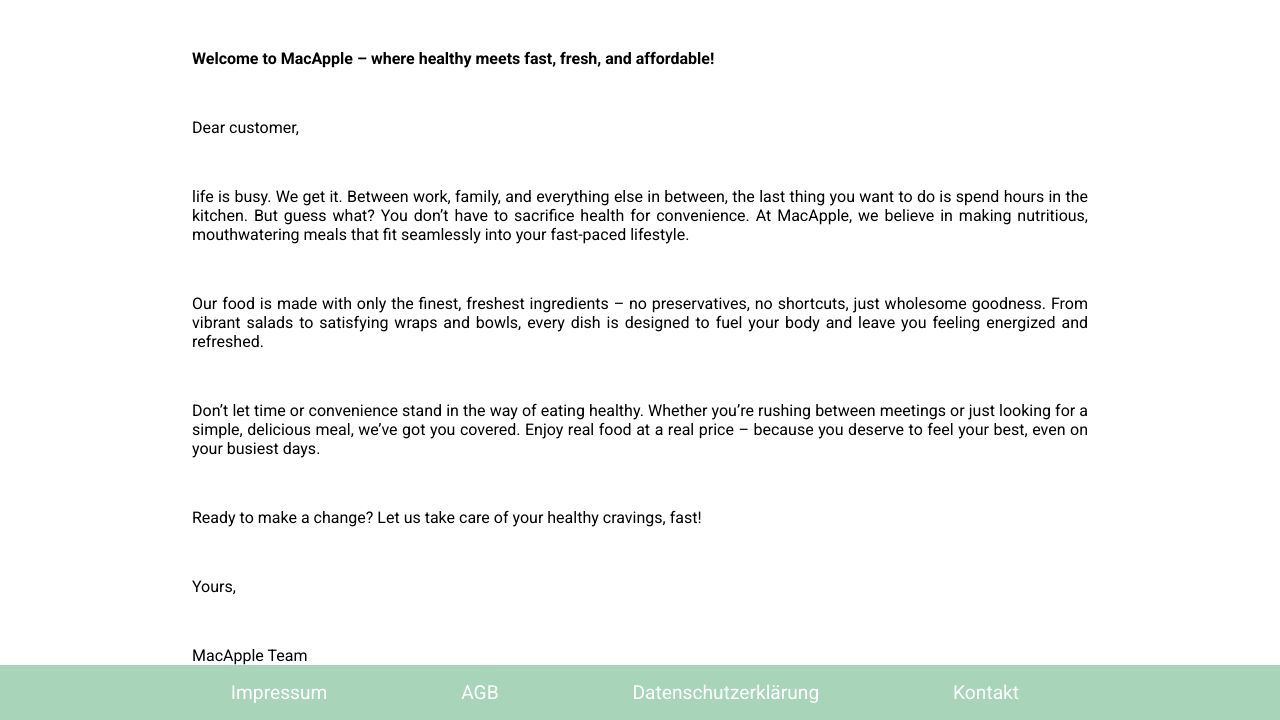
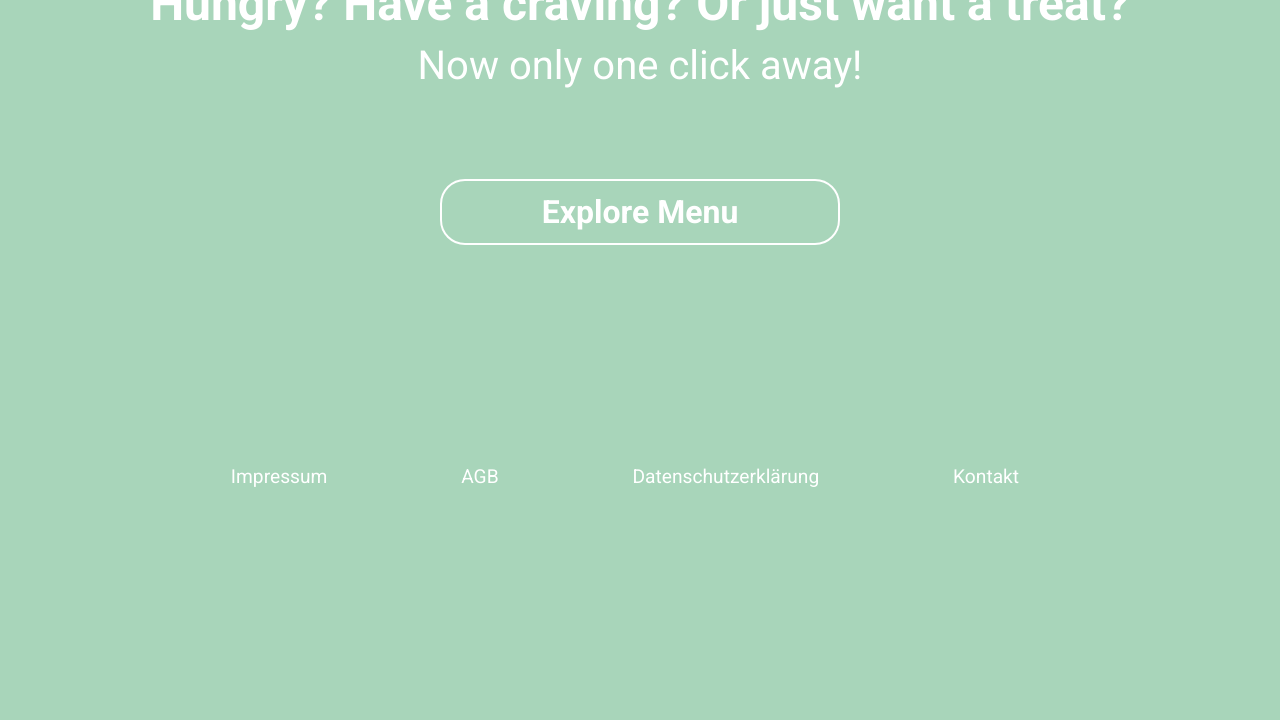
Before and after one commit to MarvinBS-Erlangen/ProjektCode, a PHP site: page /home.php in a window 1280 px wide. Shown: the part 407-1127 px from the top of the page. After the commit the page ends 894 px from the top, so only its background shows below. Run offline with PHP 8.4, Linux system fonts and the light colour scheme.

Commit message:
added home view and styles

```diff
--- a/src/public/styles/home.css
+++ b/src/public/styles/home.css
@@ -1,36 +1,66 @@
-body {
+/* Welcome Section */
+.welcome-container {
     width: 100vw;
-    position: relative;
+    height: 100vh;
+    background-color: #a8d5ba; /* Pale green */
+    display: flex;
+    flex-direction: column;
+    align-items: center;
+    justify-content: center;
+    text-align: center;
+    color: white;
+    padding: 20px;
 }
 
-img {
-    display: block;
-
-    max-width: 70%;
-
-    margin: 0 auto;
-
-    padding-top: 50px;
+/* Heading & Text */
+h1 {
+    font-size: 6rem;
+    margin-bottom: 10px;
 }
-
-h1 {
-    text-align: center;
-
-    font-weight: 500;
-
-    text-transform: uppercase;
-
-    font-family: roboto;
+h2 {
+    font-size: 3rem;
+    margin-bottom: 10px;
 }
 
 p {
-    font-family: roboto;
+    font-size: 2.5em;
+    margin-bottom: 90px;
+}
 
-    max-width: 70%;
+/* Button */
+.btn {
+    background-color: none;
+    color: white;
+    text-decoration: none;
+    padding: 12px 100px;
+    border-radius: 25px;
+    font-size: 2rem;
+    font-weight: bold;
+    transition: 0.5s;
+    border: 2px solid white;
+    border-radius: 25px;
+}
 
-    margin: 0 auto;
+.btn:hover {
+    background-color: white;
+    color: #4a7c59;
+}
 
-    text-align: justify;
+/* Fade-in Animation */
+.fade-in {
+    opacity: 0;
+    transform: translateY(10px);
+    animation: fadeIn 1s forwards;
+}
 
-    padding-top: 50px;
+.fade-in.delay {
+    animation-delay: 0.5s;
 }
+
+/* Animation Keyframes */
+@keyframes fadeIn {
+    to {
+        opacity: 1;
+        transform: translateY(0);
+    }
+}
--- a/src/views/home.php
+++ b/src/views/home.php
@@ -6,7 +6,7 @@
 
 
 <!DOCTYPE html>
-<html lang="en">
+<html lang="de">
 
 <head>
     <meta charset="UTF-8">
@@ -19,36 +19,21 @@
     <link rel="stylesheet" href="https://cdnjs.cloudflare.com/ajax/libs/font-awesome/6.7.2/css/all.min.css"
         integrity="sha512-Evv84Mr4kqVGRNSgIGL/F/aIDqQb7xQ2vcrdIwxfjThSH8CSR7PBEakCr51Ck+w+/U6swU2Im1vVX0SVk9ABhg=="
         crossorigin="anonymous" referrerpolicy="no-referrer" />
-    <script src="../handlers/home-image-blendin.js" defer></script>
-    <title>Home</title>
+    <title>MacApple - Welcome</title>
 </head>
 
-<body id="main">
+<body>
     <?php include './partials/header.php'; ?>
 
-    <div id="img-div">
-        <img id="image" src="https://plasticcontainercity.com/media/magefan_blog/fruit-_-veg.jpg" alt="veggies">
-
-        <p><strong>Welcome to MacApple – where healthy meets fast, fresh, and affordable!</strong></p>
-        <p>Dear customer,</p>
-
-        <p>life is busy. We get it. Between work, family, and everything else in between, the last thing you want to do is spend hours in the kitchen. But guess what? You don’t have to sacrifice health for convenience. At MacApple, we believe in making nutritious, mouthwatering meals that fit seamlessly into your fast-paced lifestyle.</p>
-
-        <p>Our food is made with only the finest, freshest ingredients – no preservatives, no shortcuts, just wholesome goodness. From vibrant salads to satisfying wraps and bowls, every dish is designed to fuel your body and leave you feeling energized and refreshed.</p>
-
-        <p>Don’t let time or convenience stand in the way of eating healthy. Whether you’re rushing between meetings or just looking for a simple, delicious meal, we’ve got you covered. Enjoy real food at a real price – because you deserve to feel your best, even on your busiest days.</p>
-
-        <p>Ready to make a change? Let us take care of <a id="products-link" href="./products.php" target="_blank">your healthy cravings</a>, fast!</em></p>
-
-        <p> Yours, </p>
-        <p> MacApple Team </p>
-
-
-        <?php include './partials/footer.php'; ?>
-
-
-
-
+    <main class="main">
+        <div class="welcome-container">
+            <h1 class="fade-in">WELCOME TO MACAPPLE</h1>
+            <h2 class="fade-in delay">Hungry? Have a craving? Or just want a treat?</h2>
+            <p class="fade-in delay">Now only one click away!</p>
+            <a href="./menus.php" class="btn">Explore Menu</a>
+        </div>
+    </main>
+    <?php include './partials/footer.php'; ?>
 </body>
 
 </html>
```
